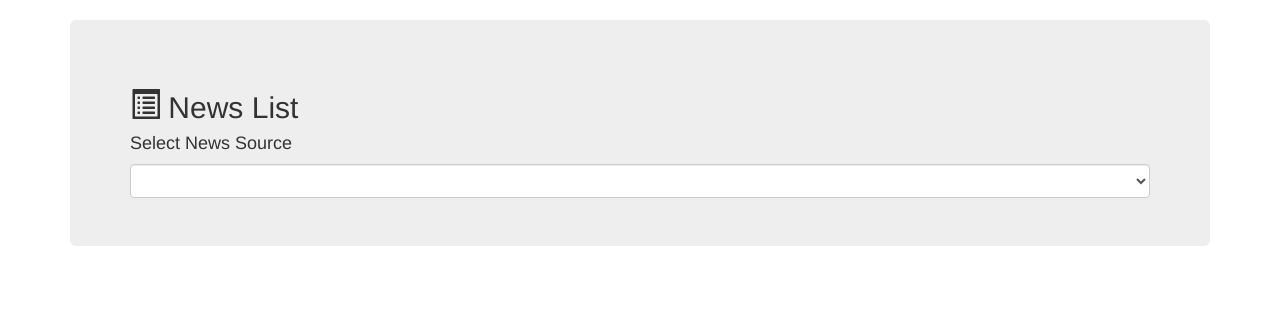
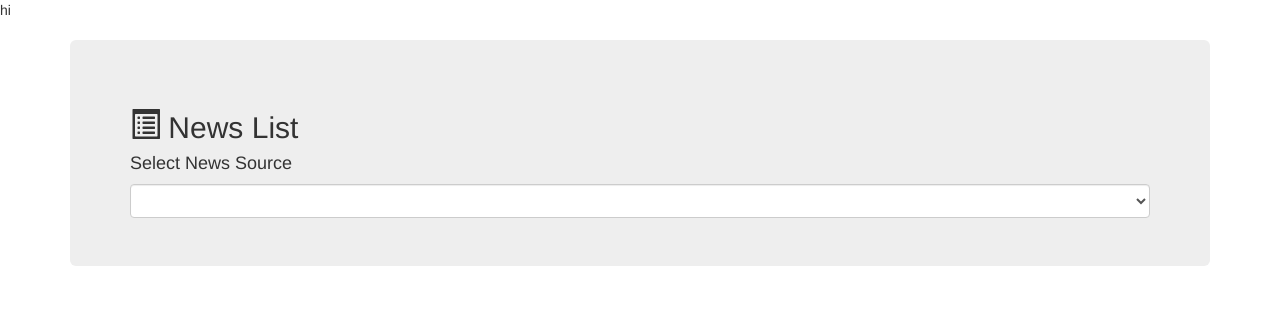
Before and after one commit to Joshua-Jenkins/vuenews1, a plain HTML site: page index.html in a window 1280 px wide. Drawn offline with nearby package versions, Linux system fonts and the light colour scheme; no server answers.

Commit message:
Update index.html

```diff
--- a/index.html
+++ b/index.html
@@ -1 +1 @@
-<!DOCTYPE html><html><head><meta charset=utf-8><title>vuenews</title><link href=https://maxcdn.bootstrapcdn.com/bootstrap/3.3.7/css/bootstrap.min.css rel=stylesheet integrity=sha384-BVYiiSIFeK1dGmJRAkycuHAHRg32OmUcww7on3RYdg4Va+PmSTsz/K68vbdEjh4u crossorigin=anonymous><link href=/static/css/app.6c7e58f987a6890323c821ee2cc491e3.css rel=stylesheet></head><body><div id=app></div><script src=https://ajax.googleapis.com/ajax/libs/jquery/1.12.4/jquery.min.js></script><script src=https://maxcdn.bootstrapcdn.com/bootstrap/3.3.7/js/bootstrap.min.js integrity=sha384-Tc5IQib027qvyjSMfHjOMaLkfuWVxZxUPnCJA7l2mCWNIpG9mGCD8wGNIcPD7Txa crossorigin=anonymous></script><script type=text/javascript src=/static/js/manifest.afb9343438dd98a65b00.js></script><script type=text/javascript src=/static/js/vendor.e631f829d3ef61c3b9f3.js></script><script type=text/javascript src=/static/js/app.68770bd173fd3759cab8.js></script></body></html>
+<!DOCTYPE html><html><head><meta charset=utf-8><title>vuenews</title><link href=https://maxcdn.bootstrapcdn.com/bootstrap/3.3.7/css/bootstrap.min.css rel=stylesheet integrity=sha384-BVYiiSIFeK1dGmJRAkycuHAHRg32OmUcww7on3RYdg4Va+PmSTsz/K68vbdEjh4u crossorigin=anonymous><link href=/static/css/app.6c7e58f987a6890323c821ee2cc491e3.css rel=stylesheet></head><body>hi<div id=app></div><script src=https://ajax.googleapis.com/ajax/libs/jquery/1.12.4/jquery.min.js></script><script src=https://maxcdn.bootstrapcdn.com/bootstrap/3.3.7/js/bootstrap.min.js integrity=sha384-Tc5IQib027qvyjSMfHjOMaLkfuWVxZxUPnCJA7l2mCWNIpG9mGCD8wGNIcPD7Txa crossorigin=anonymous></script><script type=text/javascript src=/static/js/manifest.afb9343438dd98a65b00.js></script><script type=text/javascript src=/static/js/vendor.e631f829d3ef61c3b9f3.js></script><script type=text/javascript src=/static/js/app.68770bd173fd3759cab8.js></script></body></html>
```
